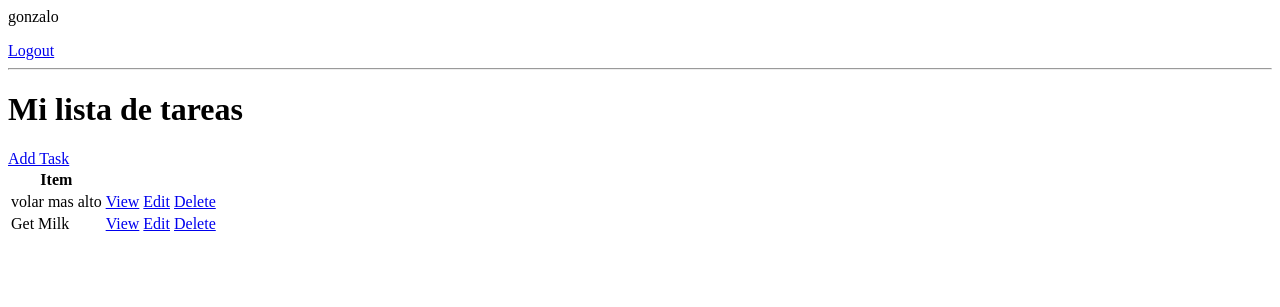
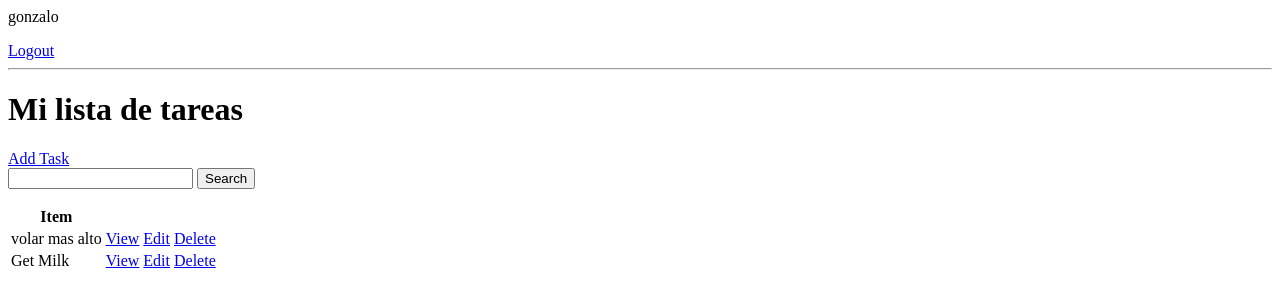
Before and after one commit to gonzalomozo/Todo-list-Faster, a Django app: page / in a window 1280 px wide. Shown: the top 307 px of the page. Run offline with Django 3.2, Linux system fonts and the light colour scheme; a user stored in the database is signed in; data comes from the database, SQL or seed files in the repository; both versions use the stored data as it was after the commit.

Commit message:
buscador

```diff
--- a/base/templates/base/task_list.html
+++ b/base/templates/base/task_list.html
@@ -9,6 +9,10 @@
 <hr>
 <h1> Mi lista de tareas{{color}}</h1>
 <a href="{% url 'task-create' %}">Add Task</a>
+<form method="GET">
+    <input type="text" name='search-area' value="{{search_input}}">
+    <input type="submit" value='Search'>
+</form>
 <table>
     <tr>
         <th>Item</th>
--- a/base/views.py
+++ b/base/views.py
@@ -48,6 +48,12 @@ class TaskList(LoginRequiredMixin, ListView):
         context = super().get_context_data(**kwargs)
         context['tasks'] = context['tasks'].filter(user=self.request.user)
         context['count'] = context['tasks'].filter(complete=False).count()
+
+        search_input = self.request.GET.get('search-area') or ''
+        if search_input:
+            context['tasks'] = context['tasks'].filter(
+                title__icontains=search_input)
+        context['search_input'] = search_input
         return context
 
 class TaskDetail(LoginRequiredMixin, DetailView):
```
Also changed, not shown: db.sqlite3.
